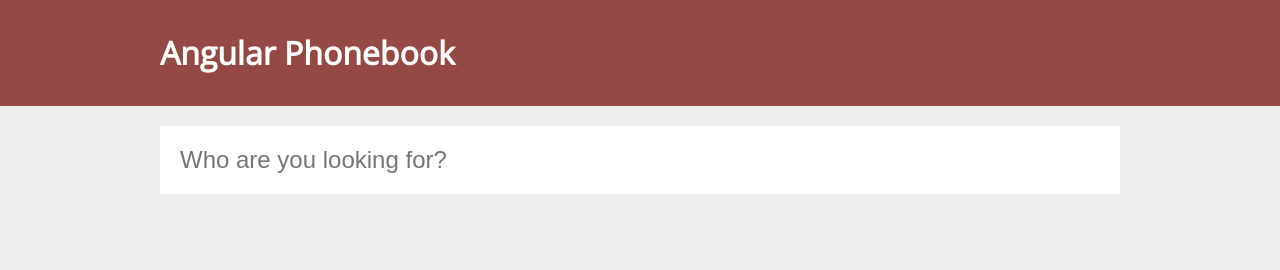
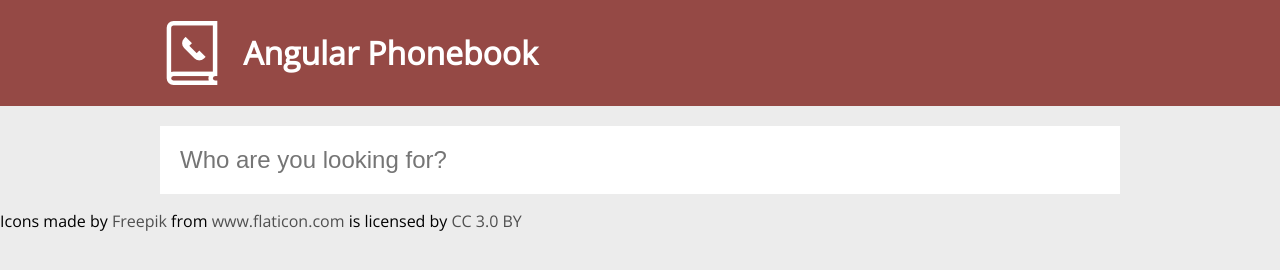
Before and after one commit to codebubb/angular-phonebook, a plain HTML site: page index.html in a window 1280 px wide. Drawn offline with nearby package versions, Linux system fonts and the light colour scheme; no server answers.

Commit message:
Add image icon

```diff
--- a/index.html
+++ b/index.html
@@ -14,6 +14,7 @@
   <div class="overlay"></div>
   <header>
     <div class="container">
+      <img src="img/agenda.png" alt="{{title}}">
       <h1>{{title}}</h1>
     </div>
   </header>
@@ -79,5 +80,8 @@
     });
   }
   </script>
+  <footer>
+    <div>Icons made by <a href="http://www.freepik.com" title="Freepik">Freepik</a> from <a href="http://www.flaticon.com" title="Flaticon">www.flaticon.com</a> is licensed by <a href="http://creativecommons.org/licenses/by/3.0/" title="Creative Commons BY 3.0" target="_blank">CC 3.0 BY</a></div>
+  </footer>
 </body>
 </html>
--- a/style.css
+++ b/style.css
@@ -24,17 +24,24 @@ body{
   margin: 0 auto;
   position: relative;
 }
+a{
+  text-decoration: none;
+  color: #4f4f4f;
+}
 
+/* Header and search box */
 header{
   background-color: #954945;
   padding: 10px 0;
   color: #fff;
+}
+header h1, header img{
+  display: inline-block;
+  vertical-align: middle;
+  margin-right: 15px;
+}
 
-}
-a{
-  text-decoration: none;
-  color: #4f4f4f;
-}
+
 input[type="text"]{
   margin-top: 20px;
   width: 100%;
```
Also changed, not shown: README.md, img/agenda.png (added).
